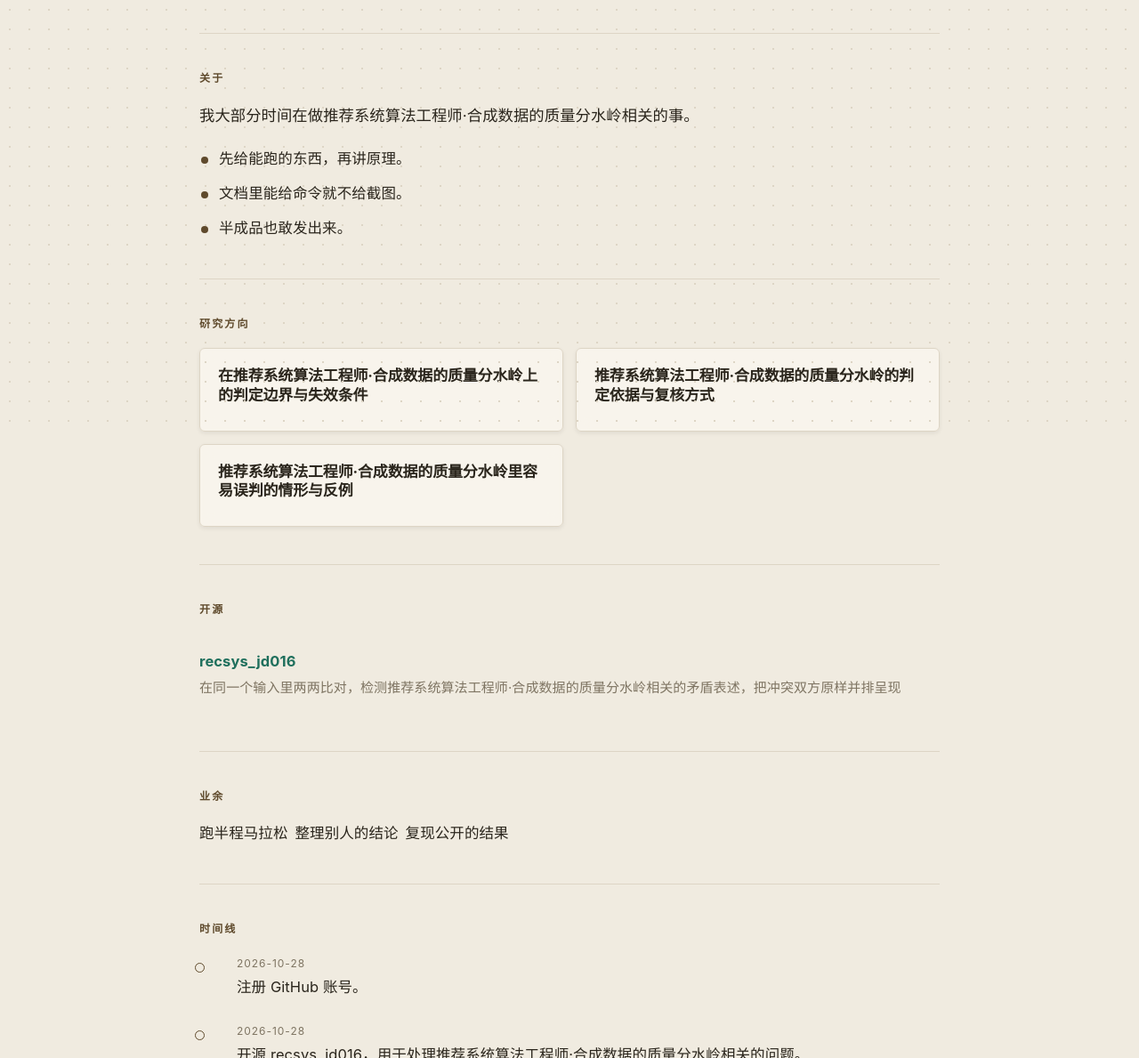
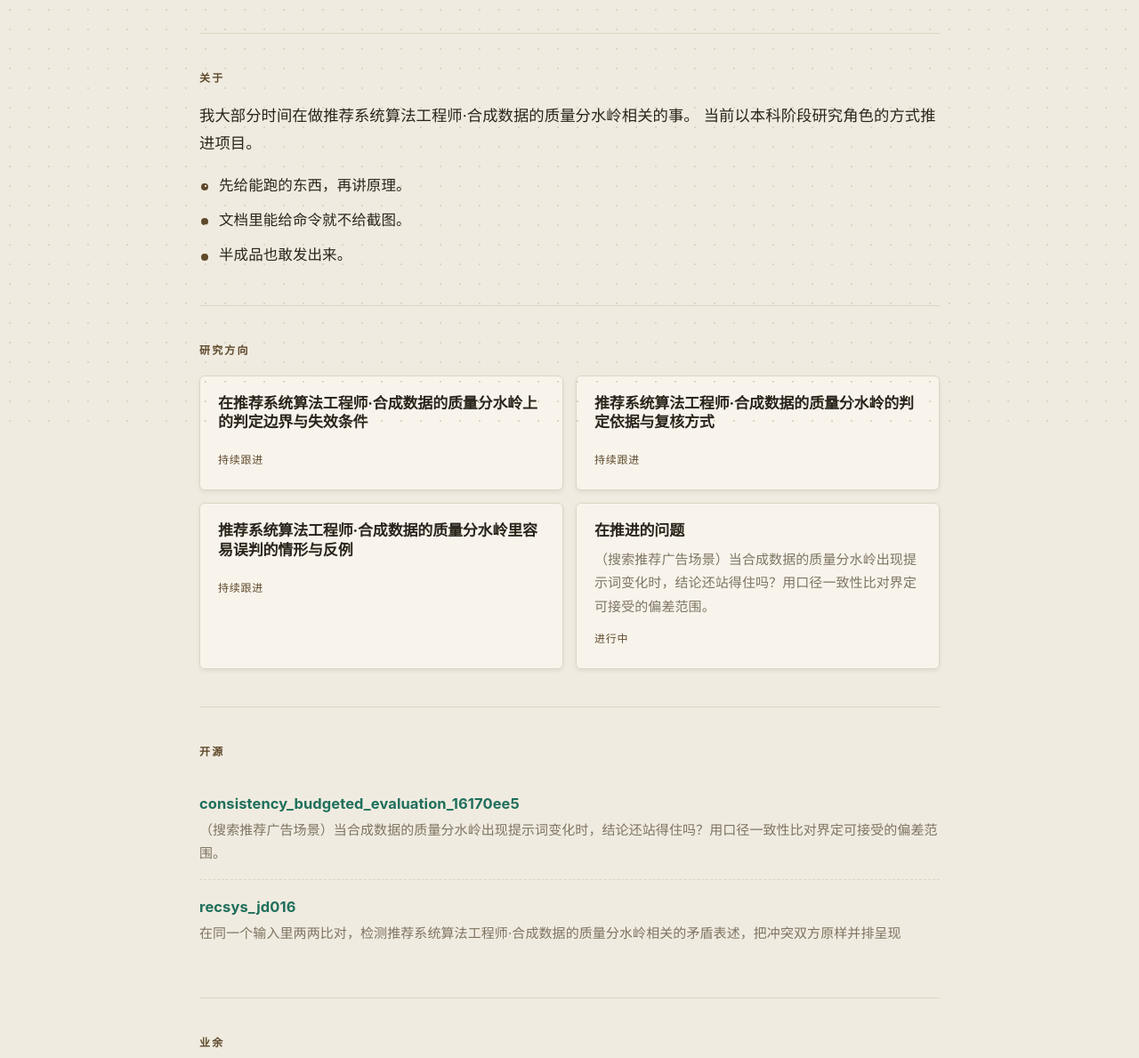
Before and after one commit to neillocu/neillocu.github.io, a plain HTML site: page index.html in a window 1280 px wide. Shown: the part 308-1497 px from the top of the page at 89% size. Drawn offline with Linux system fonts and the light colour scheme.

Commit message:
docs: 更新个人站点

```diff
--- a/index.html
+++ b/index.html
@@ -76,7 +76,7 @@ body::after{content:'';position:fixed;inset:0;z-index:0;pointer-events:none;back
 
 <section class="about" id="about">
   <h2>关于</h2>
-  <p>我大部分时间在做推荐系统算法工程师·合成数据的质量分水岭相关的事。</p>
+  <p>我大部分时间在做推荐系统算法工程师·合成数据的质量分水岭相关的事。 当前以本科阶段研究角色的方式推进项目。</p>
   <ul class="traits">
     <li>先给能跑的东西，再讲原理。</li>
     <li>文档里能给命令就不给截图。</li>
@@ -89,12 +89,20 @@ body::after{content:'';position:fixed;inset:0;z-index:0;pointer-events:none;back
   <div class="grid two">
     <article class="card">
       <h3>在推荐系统算法工程师·合成数据的质量分水岭上的判定边界与失效条件</h3>
+      <span class="status">持续跟进</span>
     </article>
     <article class="card">
       <h3>推荐系统算法工程师·合成数据的质量分水岭的判定依据与复核方式</h3>
+      <span class="status">持续跟进</span>
     </article>
     <article class="card">
       <h3>推荐系统算法工程师·合成数据的质量分水岭里容易误判的情形与反例</h3>
+      <span class="status">持续跟进</span>
+    </article>
+    <article class="card">
+      <h3>在推进的问题</h3>
+      <p>（搜索推荐广告场景）当合成数据的质量分水岭出现提示词变化时，结论还站得住吗？用口径一致性比对界定可接受的偏差范围。</p>
+      <span class="status">进行中</span>
     </article>
   </div>
 </section>
@@ -102,6 +110,9 @@ body::after{content:'';position:fixed;inset:0;z-index:0;pointer-events:none;back
 <section id="work">
   <h2>开源</h2>
   <ul class="repos">
+    <li><div class="name"><a href="https://github.com/neillocu/consistency_budgeted_evaluation_16170ee5" rel="noopener">consistency_budgeted_evaluation_16170ee5</a></div>
+      <div class="desc">（搜索推荐广告场景）当合成数据的质量分水岭出现提示词变化时，结论还站得住吗？用口径一致性比对界定可接受的偏差范围。</div>
+    </li>
     <li><div class="name"><a href="https://github.com/neillocu/recsys_jd016" rel="noopener">recsys_jd016</a></div>
       <div class="desc">在同一个输入里两两比对，检测推荐系统算法工程师·合成数据的质量分水岭相关的矛盾表述，把冲突双方原样并排呈现</div>
     </li>
```
